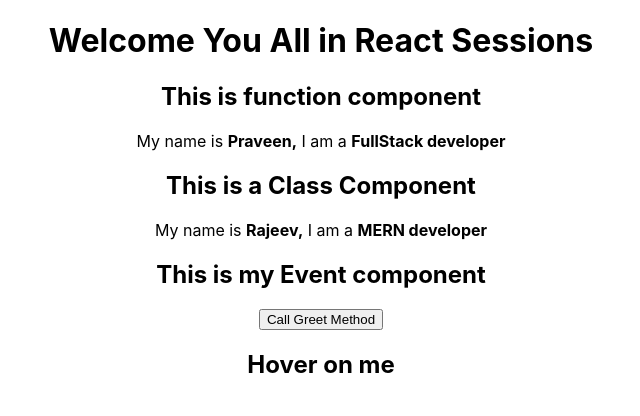
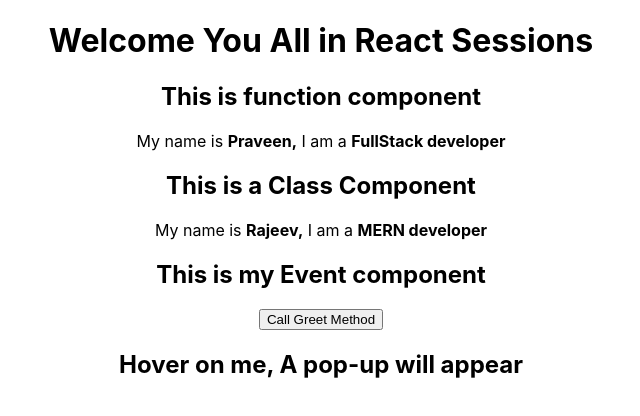
Before and after one commit to dhrubb2101/ReactApp, a React (Create React App) app: page / in a window 1280 px wide. Shown: the top 416 px of the page, without its empty margins (319-959 px from the left). Built offline with nearby package versions, Linux system fonts and the light colour scheme.

Commit message:
add event handling and destructuring of props in function and class compoents & arrow function inside a ar

```diff
--- a/src/components/MyEventComp.js
+++ b/src/components/MyEventComp.js
@@ -13,7 +13,7 @@ const MyEventComp = () => { //we use const so as to not a create a duplicate com
     return(<div>
         <h2>This is my Event component</h2>
         <button type="button" onClick={()=>greet()}>Call Greet Method</button>
-        <h2 onMouseOver={()=>welcome("Opteamix","Pooja")}>Hover on me</h2>
+        <h2 onMouseOver={()=>welcome("Opteamix","Pooja")}>Hover on me, A pop-up will appear</h2>
         </div>)
 
 }
```
Also changed, not shown: src/components/MyEventTwoComp.js (added, +15 -0 lines).
